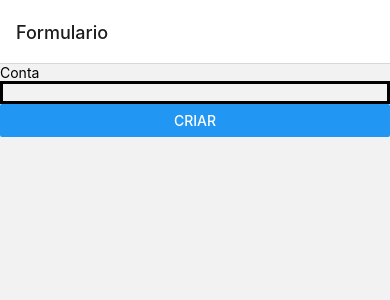
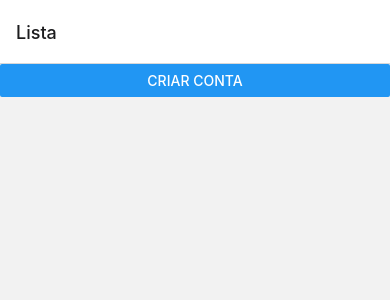
Before and after one commit to mateusbslopes/account-manager-frontend, a React Native app: screen / in a window 390 px wide. Shown: the top 300 px of the page. Built offline with nearby package versions, Linux system fonts and the light colour scheme.

Commit message:
feat: add navigation between pages

```diff
--- a/App.tsx
+++ b/App.tsx
@@ -1,16 +1,32 @@
-import React from 'react';
+import React, { useState } from 'react';
 import Form from './src/components/Form';
 import { NavigationContainer } from '@react-navigation/native';
 import { createNativeStackNavigator } from '@react-navigation/native-stack';
+import List from './src/components/List';
 
 const Stack = createNativeStackNavigator();
 
+// TODO create types file
+export type Account = {
+  id: string
+  accounts: Account[]
+}
+
 function App(): React.JSX.Element {
+
+  // TODO temp implementation before redux implementation
+  const [accounts, setAccounts] = useState<Account[]>([])
+
 
   return (
     <NavigationContainer>
-      <Stack.Navigator>
-        <Stack.Screen name="Formulario" component={Form} />
+      <Stack.Navigator initialRouteName="Lista">
+        <Stack.Screen name="Lista">
+          {(props) => <List {...props} accounts={accounts} setAccounts={setAccounts} />}
+        </Stack.Screen>
+        <Stack.Screen name="Formulario">
+          {(props) => <Form {...props} accounts={accounts} setAccounts={setAccounts} />}
+        </Stack.Screen>
       </Stack.Navigator>
     </NavigationContainer>
   );
--- a/src/components/Form.tsx
+++ b/src/components/Form.tsx
@@ -1,18 +1,18 @@
 import React, { useEffect, useState } from "react";
 import { Button, Text, TextInput } from "react-native";
 import { AccountAlreadyExistsError, ParentDoesntExistsError } from "../error";
+import { Account } from "../../App";
 
-type Account = {
-    id: string
+type FormProps = {
     accounts: Account[]
+    setAccounts: React.Dispatch<React.SetStateAction<Account[]>>
 }
 
-const Form = (): JSX.Element => {
+const Form = ({accounts, setAccounts}: FormProps): JSX.Element => {
 
     const [code, setCode] = useState("")
     const [suggestedCode, setSuggestedCode] = useState("")
 
-    const [accounts, setAccounts] = useState<Account[]>([])
     const [accountCode, setAccountCode] = useState<number[]>([])
 
     const [touched, setTouched] = useState(false)
@@ -139,13 +139,6 @@ const Form = (): JSX.Element => {
         }
     }
 
-    const mapAccount = (acc: Account): any => {
-        return acc ? [
-            <Text key={acc.id}>{acc.id.split(".").map(m => Number(m) + 1).join(".")}</Text>,
-            acc.accounts?.length ? acc.accounts?.map(mapAccount) : null
-        ]: null
-    }
-
     return (
         <>
             <>
@@ -160,15 +153,10 @@ const Form = (): JSX.Element => {
                         <Button title={suggestedCode.split(".").map(m => Number(m) + 1).join(".")} onPress={() => { }} />
                     </>
                 )}
-
                 <Text style={{ color: "red" }}>{error}</Text>
             </>
-            <>{accounts.map(mapAccount)}</>
         </>
     )
-
-
-
 }
 
 export default Form;
--- /dev/null
+++ b/src/components/List.tsx
@@ -0,0 +1,27 @@
+import React from 'react'
+import { Account } from '../../App'
+import { Button, Text } from 'react-native'
+
+type ListProps = {
+    accounts: Account[]
+    setAccounts: React.Dispatch<React.SetStateAction<Account[]>>
+}
+
+const List = ({ accounts, navigation }: ListProps) => {
+
+    const mapAccount = (acc: Account): any => {
+        return acc ? [
+            <Text key={acc.id}>{acc.id.split(".").map(m => Number(m) + 1).join(".")}</Text>,
+            acc.accounts?.length ? acc.accounts?.map(mapAccount) : null
+        ] : null
+    }
+
+    return (
+        <>
+            <Button title="Criar Conta" onPress={() => {navigation.navigate("Formulario")}}/>
+            {accounts.map(mapAccount)}
+        </>
+    )
+}
+
+export default List
```
